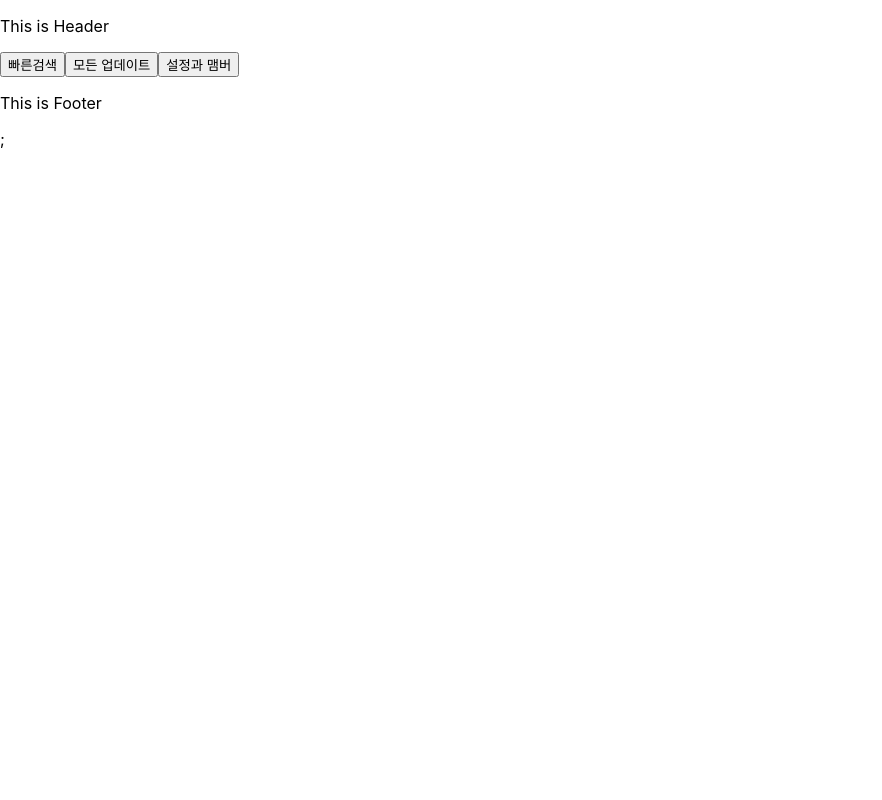
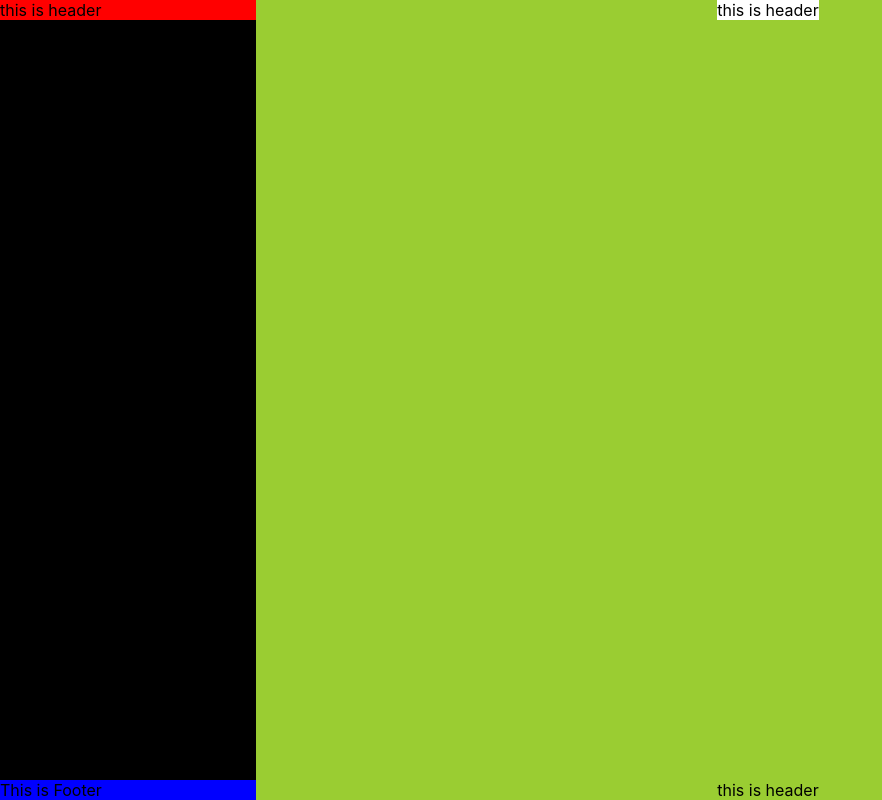
Before and after one commit to falconlee236/Clone_Notion_by_React, a React (Create React App) app: page / in a window 1280 px wide. Shown: the whole page, without its empty margins (0-882 px from the left). Built offline with nearby package versions, Linux system fonts and the light colour scheme.

Commit message:
1st default layout

```diff
--- a/package.json
+++ b/package.json
@@ -36,5 +36,8 @@
       "last 1 firefox version",
       "last 1 safari version"
     ]
+  },
+  "devDependencies": {
+    "@types/styled-components": "^5.1.25"
   }
 }
--- a/src/Layout/Contents.js
+++ b/src/Layout/Contents.js
@@ -1,14 +1,35 @@
 import React from 'react';
-import Footer from './Footer';
+import Sidebar from './Sidebar';
 import Header from './Header';
-import Menu from '../component/Menu';
+import styled from 'styled-components';
+
+const Contentstyle = styled.div`
+    display: flex;
+    justify-content: space-between;
+    align-items: center;
+    height: 100vh;
+`
+
+const Main = styled.div`
+    display: flex;
+    flex-direction: column;
+    justify-content: space-between;
+    align-items: center;
+    background-color: yellowgreen;
+    height: 100vh;
+    width: 80vw;
+`
 
 function Contents(){
     return (
         <div>
-            <Header />
-            <Menu/>
-            <Footer />
+            <Contentstyle>
+                <Sidebar height="100vh"/>
+                <Main>
+                    <Header color="white"/>
+                    <Header color="yellogreen"/>
+                </Main>
+            </Contentstyle>
         </div>
     )
 }
--- a/src/Layout/Footer.js
+++ b/src/Layout/Footer.js
@@ -1,10 +1,15 @@
 import React from 'react';
+import styled from 'styled-components';
+
+const Footerstyle = styled.div`
+    background-color: blue;
+`
 
 function Footer(){
     return (
-        <>
-            <p>This is Footer</p>;
-        </>
+        <Footerstyle>
+            This is Footer
+        </Footerstyle>
     )
 }
 
--- a/src/Layout/Header.js
+++ b/src/Layout/Header.js
@@ -1,10 +1,15 @@
 import React from 'react';
+import styled from 'styled-components';
 
-function Header(){
+const Headerstyle = styled.div`
+    background-color: ${props => props.color || "red"};
+`;
+
+function Header({color}){
     return (
-        <>
-            <p>This is Header</p>
-        </>
+        <Headerstyle color={color}>
+            this is header
+        </Headerstyle>
     )
 }
 
--- a/src/Layout/Sidebar.js
+++ b/src/Layout/Sidebar.js
@@ -1,10 +1,23 @@
 import React from 'react';
+import Footer from './Footer';
+import Header from './Header';
+import styled from 'styled-components';
 
-function Sidebar(){
+const Sidebarstyle = styled.div`
+    display: flex;
+    flex-direction: column;
+    justify-content: space-between;
+    background-color: black;
+    height: ${props => props.height || '100vh'};
+    width: 20vw;
+`;
+
+function Sidebar({height}){
     return (
-        <>
-            <p>This is Sidebar</p>;
-        </>
+        <Sidebarstyle height={height}>
+            <Header />
+            <Footer />
+        </Sidebarstyle>
     )
 }
 
```
Also changed, not shown: 1 other file (tests, documents, lock files or other folders).
